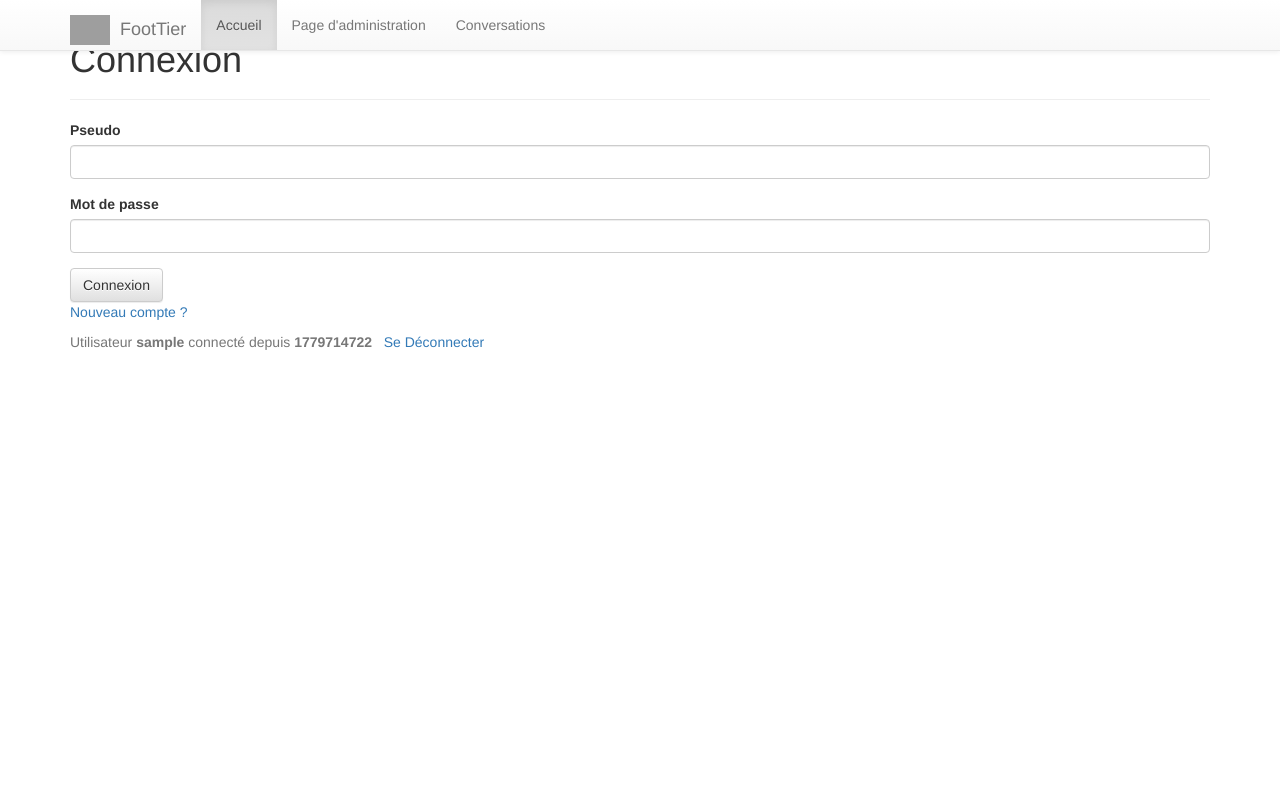
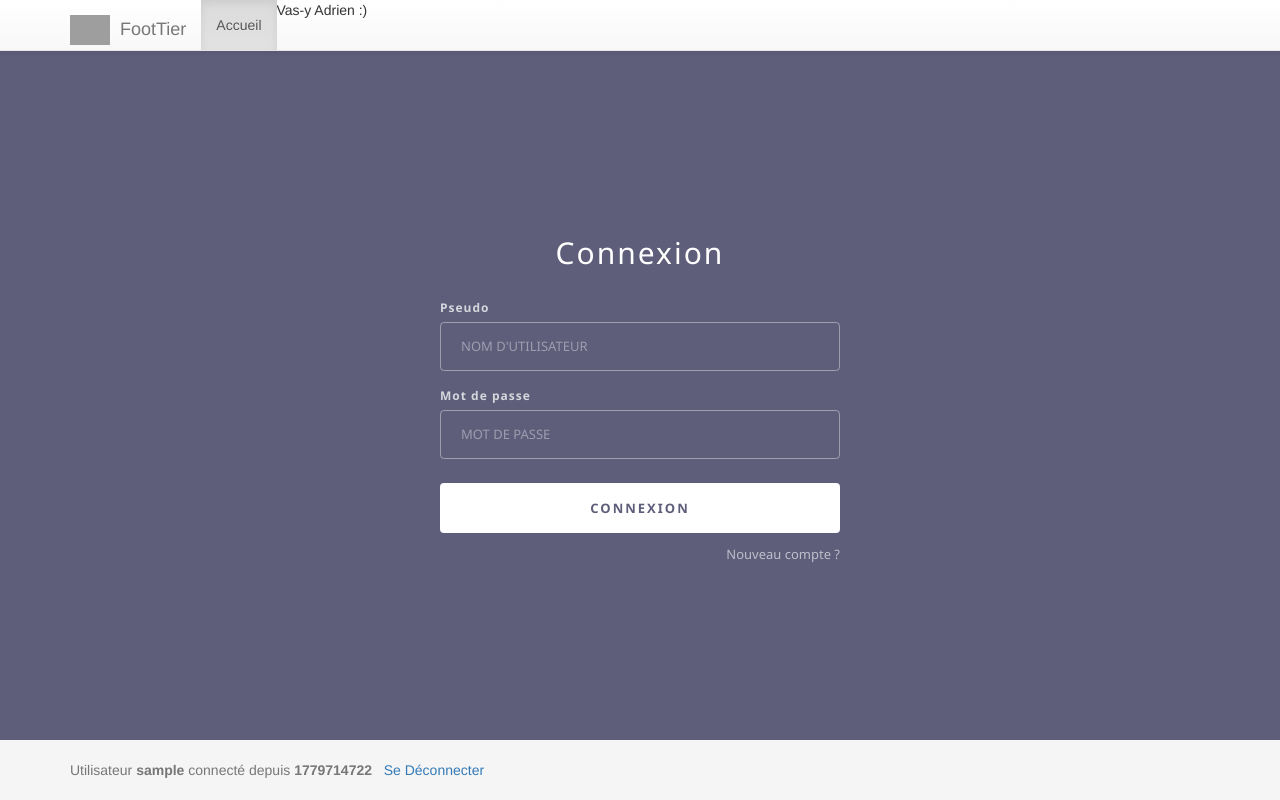
Before and after one commit to Domain-Noam/FootTier, a PHP site: page / in a window 1280 px wide. Run offline with PHP 8.4, Linux system fonts and the light colour scheme; the visitor is signed in with stand-in values (Sample User, id 1); grey boxes are pictures that could not be loaded.

Commit message:
problèmes réglés (erreurs bêtes sur l'appel de style.css dans header.php

```diff
--- a/css/style.css
+++ b/css/style.css
@@ -1,133 +1,159 @@
-/* Sticky footer styles
-Style inspiré de http://www.bootstrapzero.com/bootstrap-template/sticky-footer
--------------------------------------------------- */
+/*Ce  CSS contient ce qu'il faut pour boostrap ET les différentes vues*/
 
-html,
-body {
+/*POUR BOOSTRAP*/
+
+html, body {
   height: 100%;
-  /* The html and body elements cannot have any padding or margin. */
+  background-color: #5e5d7a;
 }
 
-/* Wrapper for page content to push down footer */
 #wrap {
   min-height: 100%;
   height: auto !important;
   height: 100%;
-  /* Negative indent footer by its height */
   margin: 0 auto -60px;
-  /* Pad bottom by footer height */
   padding: 0 0 60px;
+  background-color: #5e5d7a; /*Pour éviter le fond blanc du container Bootstrap, qu'il met par défaut*/
 }
 
-/* Set the fixed height of the footer here */
 #footer {
   height: 60px;
   background-color: #f5f5f5;
 }
 
-
-
-/* Custom page CSS
--------------------------------------------------- */
-/* Not required for template or sticky footer method. */
-
 #wrap > .container {
   padding: 60px 15px 0;
+  background-color: #5e5d7a; /* Bootstrap met parfois un fond blanc ici, donc nous l'avons passé à la couleur souhaitée */
 }
+
 .container .credit {
   margin: 20px 0;
 }
 
 #footer > .container {
-  padding-left: 15px;
-  padding-right: 15px;
+  padding-left: 15px; padding-right: 15px;
 }
 
 code {
   font-size: 80%;
 }
 
-/*FIN STYLE POUR BOOSTRAP*/
+/*PAGES CONNEXION ET INSCRIPTION*/
 
-/*DÉBUT STYLE POUR NOS PAGES*/
+body{
+    background-color: #5e5d7a !important;
+}
 
+/*Formulaire mis au centre*/
 .centre {
     display: flex;
     flex-direction: column;
     justify-content: center;
     align-items: center;
     padding: 40px 20px;
-    /*box-sizing: border-box;*/
     font-family: 'Segoe UI', Arial, sans-serif;
+    background-color: #5e5d7a;
+    min-height: calc(100vh - 120px); /*header + footer, pour les séparer*/
+    color: #ffffff;
 }
 
+/*Les titres : Connexion / Inscription */
+.centre h1 {
+    color: #ffffff !important;
+    font-size: 30px;
+    margin-bottom: 30px;
+    margin-top: 0;
+    letter-spacing: 2px;
+    font-weight: 400;
+    text-align: center;
+}
+
+/*Le formulaire lui-même, pour séparer les champs*/
 .centre form {
-    padding: 30px;
-    border-radius: 8px;
-    box-shadow: 0 4px 6px rgba(0, 0, 0, 0.1);
     width: 100%;
     max-width: 400px;
+    display: flex;
+    flex-direction: column; /*Aligne verticalement*/
+    gap: 16px; /*Permet la séparation des champs*/
+}
 
-    /*Flexbox pour séparer les champs*/
+/*Pour les conteneurs de chaque champ*/
+.centre .formPseudo {
     display: flex;
     flex-direction: column;
-    gap: 15px; /*Gap gère l'espace entre chaque champ*/
-}
-
-.centre form {
-    display: flex;
-    flex-direction: column;
-    gap: 20px; /*Permet de séparer uniformément les champs et le bouton*/
+    gap: 6px;
     width: 100%;
 }
 
-/*Style des champs de saisie*/
-.centre .form-group {
-    position: relative;
-    margin-bottom: 0;
+/*Pour les labels (!important sinon cela ne fonctionnait pas*/
+.centre .formPseudo label {
+    color: rgba(255, 255, 255, 0.75) !important;
+    font-size: 12px !important;
+    font-weight: 600 !important;
+    letter-spacing: 1px !important;
+    margin-bottom: 0 !important;
 }
 
-.centre .form-control {
+/*Pour les champs de saisie que l'on voulait rendre transparents, on a également utilisé !important pour la même raison*/
+.centre .info {
     background: transparent !important;
-    border: 1px solid rgba(255, 255, 255, 0.4);
-    border-radius: 4px; /*Rendre un peu les bords moins en pic*/
+    border: 1px solid rgba(255, 255, 255, 0.4) !important;
+    border-radius: 4px !important;
     color: #ffffff !important;
-    padding: 22px 20px 22px 55px; /* Espace à gauche pour l'icône */
-    height: auto; /*auto pour s'adapter à la page*/
-    font-size: 13px;
-    /*letter-spacing: 1px;*/
-    width: 100%;
-    /*box-sizing: border-box;
-    transition: border-color 0.3s;*/
+    padding: 14px 20px !important;
+    height: auto !important;
+    font-size: 13px !important;
+    width: 100% !important;
+    box-sizing: border-box !important;
+    transition: border-color 0.2s;
 }
 
-/*Pour le bouton blanc "CONNEXION"/"INSCRIPTION"*/
-.centre .btn-default {
-    background-color: #ffffff;
-    /*color: #5e5d7a;
-    border: none;*/
-    border-radius: 4px;
-    padding: 20px;
-    /*font-weight: 600;
-    font-size: 14px;*/
-    letter-spacing: 2px;
-    /*text-transform: uppercase;*/
-    cursor: pointer;
-    margin-top: 10px;
-    width: 100%;
-    /*transition: background-color 0.2s;*/
+/*.centre .info:focus {
+    border-color: rgba(255, 255, 255, 0.9) !important;
+    outline: none !important;
+    box-shadow: none !important;
+}*/
+
+/*Pour les placeholder car on les veux en gris*/
+.centre .info::placeholder {
+    color: rgba(255, 255, 255, 0.4) !important;
+    /*letter-spacing: 1px;*/
 }
 
+/*Pour le bouton blanc pour connexion et inscription, tout mis en important pour les mêmes raisons*/
+.centre .bouton {
+    background-color: #ffffff !important;
+    color: #5e5d7a !important;
+    border: none !important;
+    border-radius: 4px !important;
+    padding: 16px !important;
+    font-weight: bold !important;
+    font-size: 13px !important;
+    letter-spacing: 2px !important;
+    text-transform: uppercase !important;
+    cursor: pointer !important;
+    margin-top: 8px !important;
+    width: 100% !important;
+    transition: background-color 0.2s !important;
+}
+
+/*.centre .bouton:hover {
+    background-color: #eeedf3 !important;
+}*/
+
+/*Pour le lien "Nouveau compte ?" dans connexion.php*/
 .centre .nv_compte {
     display: block;
     text-align: right;
-    color: rgba(255, 255, 255, 0.6);
+    color: rgba(255, 255, 255, 0.6) !important;
     font-size: 13px;
-    text-decoration: none; /*Pour ne pas afficher le soulignement du lien*/
-    margin-top: 20px;
+    text-decoration: none; /*Pour respecter nos mockups, on enlève le soulignement*/
+    margin-top: 12px;
+    width: 100%;
+    max-width: 400px;
 }
 
 .centre .nv_compte:hover {
-    color: #ffffff;
-    text-decoration: underline;/*On réaffiche le soulignement pour montrer à l'utilisateur que c'est bien un lien*/
+    color: #ffffff !important;
+    text-decoration: underline !important; /*On remet le soulignement au moment où l'utilisateur passe dessus pour lui montrer que c'est bien un lien*/
 }
--- a/index.php
+++ b/index.php
@@ -12,6 +12,9 @@ Les formulaires de toutes les vues générées enverront leurs données vers la
 
 	include_once "librairies/maLibUtils.php";
 	include_once "librairies/maLibBootstrap.php";
+	include_once "librairies/maLibSQL.pdo.php";
+	include_once "librairies/maLibSecurisation.php";
+	include_once "librairies/modele.php";
 
 
 
--- a/librairies/maLibSQL.pdo.php
+++ b/librairies/maLibSQL.pdo.php
@@ -1,6 +1,6 @@
 <?php
 
-include_once "config.php";
+include_once "librairies/config.php";
 
 /**
  * @file maLibSQL.php
--- a/librairies/modele.php
+++ b/librairies/modele.php
@@ -11,7 +11,7 @@ function verifUserBdd($login,$passe)
   // renvoie faux si user inconnu
   // renvoie l'id de l'utilisateur si succès
 
-  $SQL="SELECT id FROM users WHERE pseudo='$login' AND passe='$passe'";
+  $SQL="SELECT id_user FROM utilisateur WHERE pseudo='$login' AND mot_de_passe='$passe'";
 
   return SQLGetChamp($SQL);
   // si on avait besoin de plus d'un champ
@@ -20,7 +20,7 @@ function verifUserBdd($login,$passe)
 
 function verifUserBddHash($login, $passe){
 	//Vérifie l'identité via bcrypt (algorithme de hashage qui stocke des mots de passe de façon sécurisée) : on récupère le hash stocké puis password_verify()
-	$SQL = "SELECT id, pass FROM users WHERE pseudo='$login';";
+	$SQL = "SELECT id_user, mot_de_passe FROM utilisateur WHERE pseudo='$login';";
 	$resultat = SQLSelect($SQL);
 
 	if(!$resultat){
@@ -28,8 +28,8 @@ function verifUserBddHash($login, $passe){
 	}
 
 	$resultat = parcoursRs($resultat);
-	if(password_verify($passe, $resultat[0]['pass'])){
-		return $resultat[0]['id'];  //on retourne l'id
+	if(password_verify($passe, $resultat[0]['mot_de_passe'])){
+		return $resultat[0]['id_user'];  //on retourne l'id
 	}
 
 	return false; // Mauvais mot de passe
@@ -38,7 +38,7 @@ function verifUserBddHash($login, $passe){
 function isAdmin($idUser)
 {
   // vérifie si l'utilisateur est un administrateur
-  $SQL ="SELECT admin FROM users WHERE id='$idUser'";
+  $SQL ="SELECT est_admin FROM utilisateur WHERE id_user='$idUser'";
   return SQLGetChamp($SQL);
 }
 
--- a/views/connexion.php
+++ b/views/connexion.php
@@ -12,24 +12,19 @@ $passe = valider("mot_de_passe", "COOKIE");
 
 ?>
 <div class="centre">
-<div class="page-header">
 	<h1>Connexion</h1>
-</div>
-
-<p class="lead">
 
  <form role="form" action="controleur.php">
-  <div class="form-group">
+  <div class="formPseudo">
     <label for="pseudo">Pseudo</label>
-    <input type="text" class="form-control" id="pseudo" name="Pseudo" value="<?php echo $pseudo;?>" >
+    <input type="text" class="info" id="pseudo" name="Pseudo" placeholder="NOM D'UTILISATEUR" value="<?php echo $pseudo;?>" >
   </div>
-  <div class="form-group">
+  <div class="formPseudo">
     <label for="mdp">Mot de passe</label>
-    <input type="password" class="form-control" id="mdp" name="passe" value="<?php echo $passe;?>">
+    <input type="password" class="info" id="mdp" name="passe" placeholder="MOT DE PASSE" value="<?php echo $passe;?>">
   </div>
-  <button type="submit" name="action" value="Connexion" class="btn btn-default">Connexion</button>
+  <button type="submit" name="action" value="Connexion" class="bouton">Connexion</button>
 </form>
 <a href="index.php?view=inscription" class="nv_compte">Nouveau compte ?</a>
-</p>
 
 </div>
--- a/views/header.php
+++ b/views/header.php
@@ -22,7 +22,7 @@ echo "<?xml version=\"1.0\" encoding=\"utf-8\" ?>";
 	<!-- Liaisons aux fichiers css de Bootstrap -->
 	<link href="bootstrap/css/bootstrap.min.css" rel="stylesheet" />
 	<link href="bootstrap/css/bootstrap-theme.min.css" rel="stylesheet" />
-	<link href="css/sticky-footer.css" rel="stylesheet" />
+	<link href="css/style.css" rel="stylesheet" />
 	<!--[if lt IE 9]>
 	  <script src="js/html5shiv.js"></script>
 	  <script src="js/respond.min.js"></script>
@@ -59,7 +59,7 @@ echo "<?xml version=\"1.0\" encoding=\"utf-8\" ?>";
         <button type="button" class="navbar-toggle" data-toggle="collapse" data-target=".navbar-collapse">
           <span class="icon-bar"></span>
         </button>
-	<a class="navbar-brand" href="index.php?view=accueil"><img src="ressources/ig2i.jpeg" alt="Logo IG2I" />FootTier</a>
+	<a class="navbar-brand" href="index.php?view=accueil"><img src="ressources/ig2i.jpeg" alt="Logo FootTier" />FootTier</a>
       </div>
       <div class="collapse navbar-collapse">
         <ul class="nav navbar-nav">
@@ -71,8 +71,7 @@ echo "<?xml version=\"1.0\" encoding=\"utf-8\" ?>";
 			echo mkHeadLink("Se connecter","connexion",$view);
 			//echo "<li><a href=\"index.php?view=login\">Se connecter</a></li>";
 		} else {
-		  echo mkHeadLink("Page d'administration","admin",$view);
-		  echo mkHeadLink("Conversations","conversations",$view);
+		  echo "Vas-y Adrien :)";
 	  }
 		?>
         </ul>
```
Also changed, not shown: controleur.php (+4 -4 lines), views/inscription.php (+5 -12 lines), ressources/ballonCDM2026.png (deleted).
